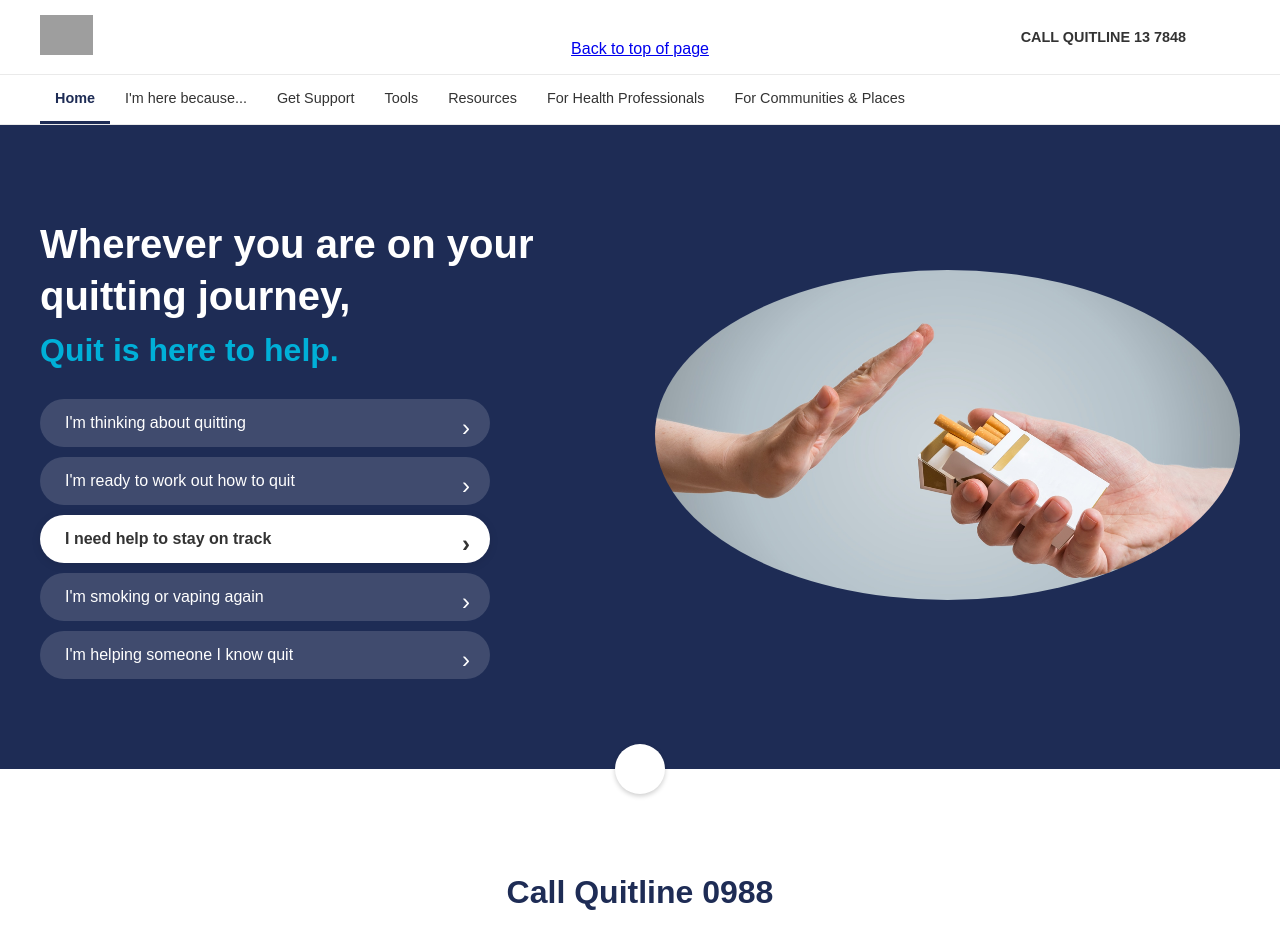
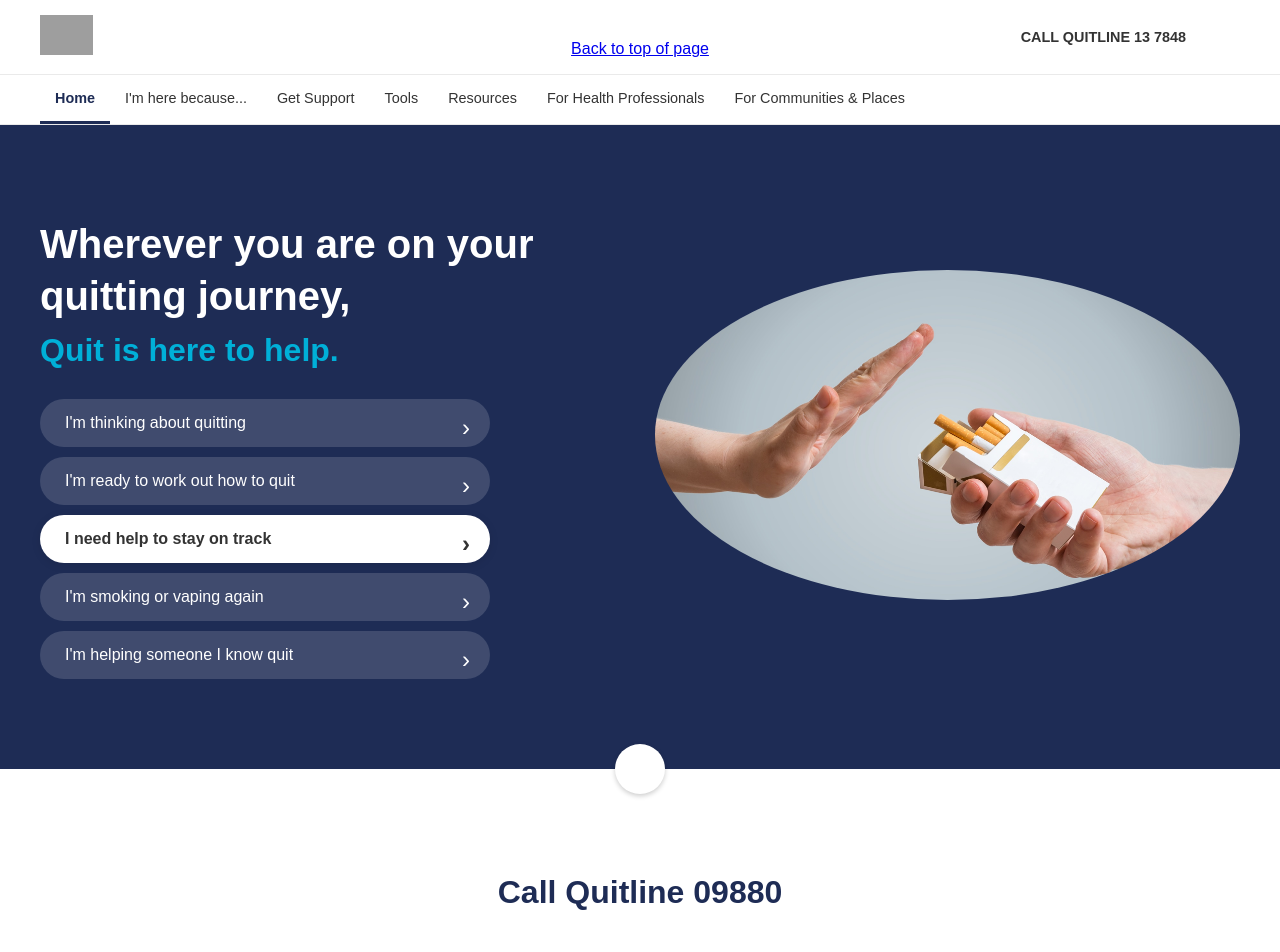
Before and after one commit to DangNhutTruong/Project-SWP391, a React (Vite) app: page / in a window 1280 px wide. Shown: the top 952 px of the page. Built offline with nearby package versions, Linux system fonts and the light colour scheme; grey boxes are pictures that could not be loaded.

Commit message:
fix bug merge branch tin

```diff
--- a/src/components/CallSection.jsx
+++ b/src/components/CallSection.jsx
@@ -2,7 +2,7 @@ export default function CallSection() {
   return (
     <section className="call-section">
       <div className="container">
-        <h2>Call Quitline 0988</h2>
+        <h2>Call Quitline 09880</h2>
         <div className="support-now">
           <h3>Need support now? Contact Quit</h3>
           <p>There are many ways to connect with us wherever you are in Australia.</p>
```
